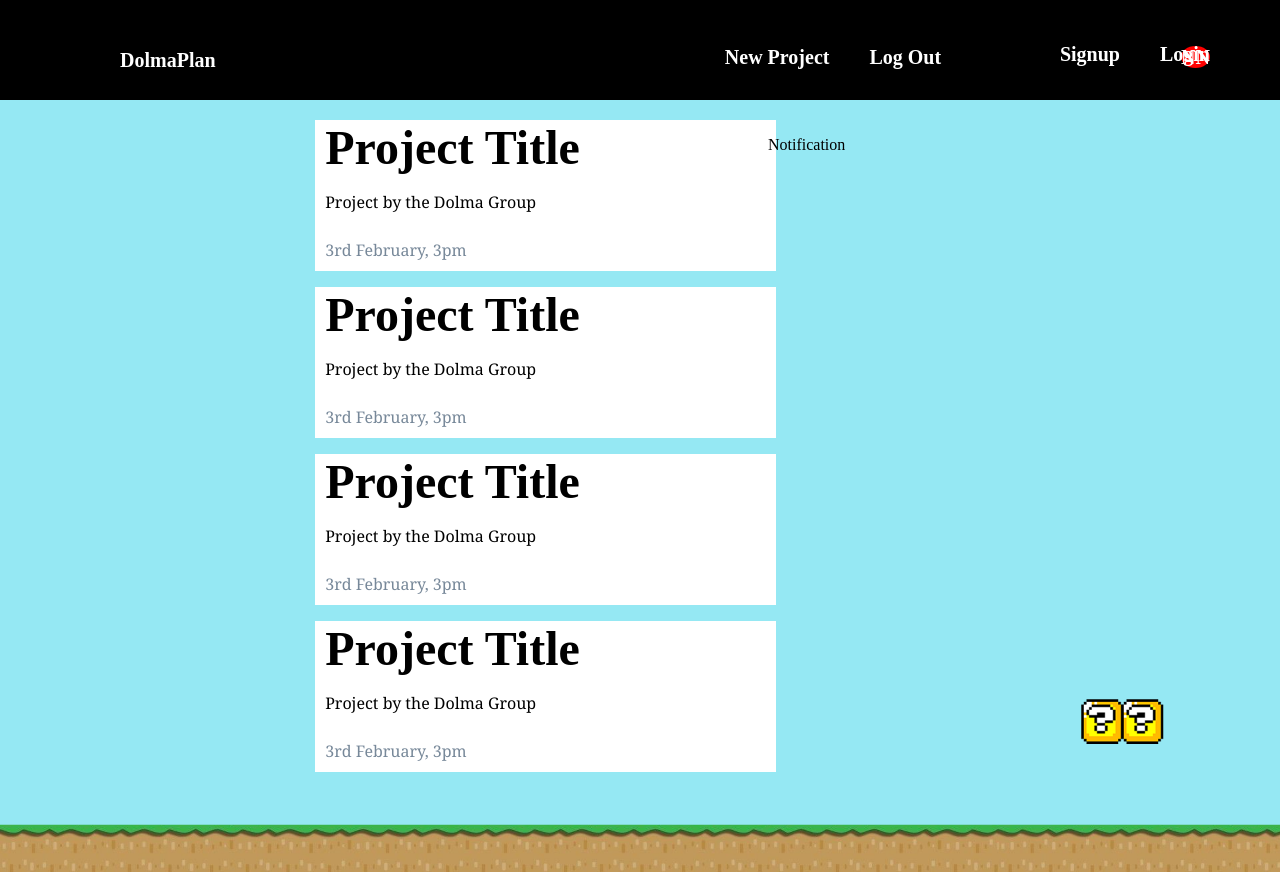
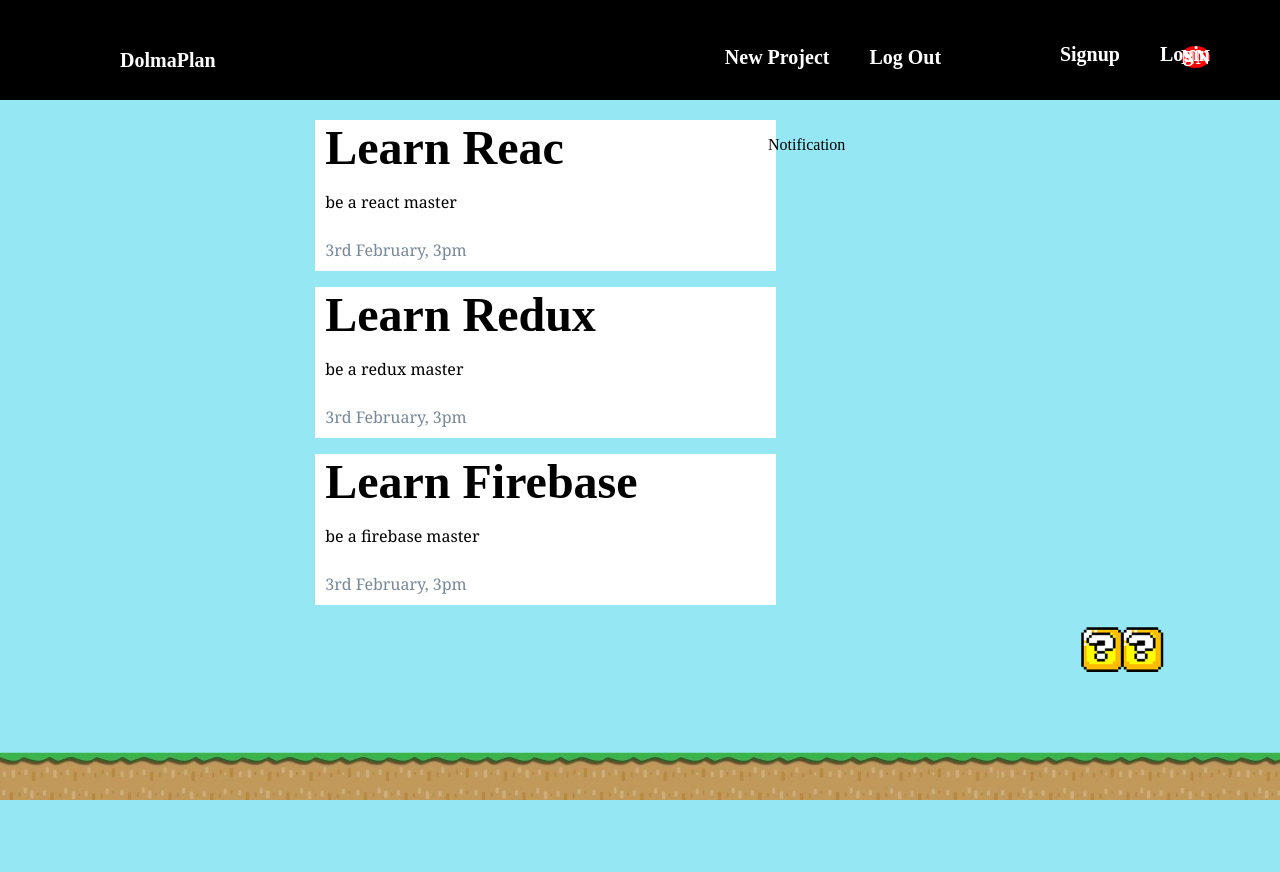
Before and after one commit to jthinlay/reactProject4, a React (Create React App) app: page / in a window 1280 px wide. After the commit the page ends 800 px from the top, so only its background shows below. Built offline with nearby package versions, Linux system fonts and the light colour scheme.

Commit message:
Created store, rootReducer, authReducer, projectReducer, and utilized redux dummy state into dashborad component and pass down projects projectSummary to projectList as props

```diff
--- a/src/App.js
+++ b/src/App.js
@@ -7,6 +7,7 @@ import ProjectDetails from './components/projects/project_details/projectDetails
 import SignIn from './components/auth/signin/signin'
 import SignUp from './components/auth/signup/signup'
 import CreateProject from './components/projects/create_project/createProject'
+
 
 function App() {
   return (
--- a/src/components/dashborad/dashboard/dashboard.jsx
+++ b/src/components/dashborad/dashboard/dashboard.jsx
@@ -1,15 +1,17 @@
 import React from 'react'
 import './dashboard.style.scss'
 import Notifications from '../notifications/notifications'
-import ProjectList from '../../projects/projectList/projectList'
+import ProjectList from '../../projects/project_list/projectList'
+import {connect} from 'react-redux'
 
 class Dashboard extends React.Component{
     render(){
+        const {projects} = this.props
         return(
             <div className="dashboard">
                 <div className="row">
                     <div className="col1">
-                        <ProjectList />
+                        <ProjectList projects = {projects}/>
                     </div>
                     <div className="col2">
                         <Notifications />
@@ -19,4 +21,9 @@ class Dashboard extends React.Component{
         )
     }
 }
-export default Dashboard
+const mapStateToProps = ( state ) => {
+    return{
+        projects: state.project.projects
+    }
+}
+export default connect(mapStateToProps)(Dashboard)
--- a/src/components/projects/projectList/projectList.jsx
+++ /dev/null
@@ -1,16 +0,0 @@
-import React from 'react'
-import './projectList.style.scss'
-import ProjectSummary from '../project_summary/projectSummary';
-
-const ProjectList = () => {
-    return(
-        <div className="project-list">
-            <ProjectSummary />
-            <ProjectSummary />
-            <ProjectSummary />
-            <ProjectSummary />
-
-        </div>
-    )
-}
-export default ProjectList
--- /dev/null
+++ b/src/components/projects/project_list/projectList.jsx
@@ -0,0 +1,17 @@
+import React from 'react'
+import './projectList.style.scss'
+import ProjectSummary from '../project_summary/projectSummary';
+
+const ProjectList = ({projects}) => {
+    return(
+        <div className="project-list">
+            {projects && projects.map(project=>{
+                return(
+                     <ProjectSummary project={project} key={project.id} />
+                )
+            })}
+
+        </div>
+    )
+}
+export default ProjectList
--- a/src/components/projects/project_summary/projectSummary.jsx
+++ b/src/components/projects/project_summary/projectSummary.jsx
@@ -1,11 +1,11 @@
 import React from 'react'
 
-const ProjectSummary = () => {
+const ProjectSummary = ({project}) => {
     return(
         <div className="project-card">
             <div className="card-content">
-                <span className="card-title">Project Title</span>
-                <p>Project by the Dolma Group</p>
+                <span className="card-title">{project.title}</span>
+                <p>{project.content}</p>
                 <p className="projected-date"> 3rd February, 3pm </p>
             </div>
         </div>
--- a/src/index.js
+++ b/src/index.js
@@ -3,13 +3,17 @@ import ReactDOM from 'react-dom';
 import './index.css';
 import App from './App';
 import {BrowserRouter} from 'react-router-dom';
-
+import {Provider} from 'react-redux'
+import store from './redux/store'
 import * as serviceWorker from './serviceWorker';
 
 ReactDOM.render(
-    <BrowserRouter>
-        <App />
-    </BrowserRouter>
+    <Provider store={store}>
+        <BrowserRouter>
+            <App />
+        </BrowserRouter>
+    </Provider>
+
 , document.getElementById('root'));
 
 // If you want your app to work offline and load faster, you can change
--- /dev/null
+++ b/src/redux/auth/authReducer.js
@@ -0,0 +1,7 @@
+const INITIAL_STATE = {
+
+}
+const authReducer = (state=INITIAL_STATE, action) => {
+    return state
+}
+export default authReducer
--- /dev/null
+++ b/src/redux/project/projectReducer.js
@@ -0,0 +1,11 @@
+const INITIAL_STATE = {
+    projects: [
+        {id: 1, title: 'Learn Reac', content: 'be a react master'},
+        {id: 2, title: 'Learn Redux', content: 'be a redux master'},
+        {id: 3, title: 'Learn Firebase', content: 'be a firebase master'}
+    ]
+}
+const projectReducer = (state=INITIAL_STATE, action) => {
+    return state
+}
+export default projectReducer
--- /dev/null
+++ b/src/redux/root-reducer.js
@@ -0,0 +1,9 @@
+import {combineReducers} from 'redux'
+import authReducer from './auth/authReducer'
+import projectReducer from './project/projectReducer'
+
+const RootReducer = combineReducers({
+    auth: authReducer,
+    project: projectReducer
+})
+export default RootReducer
--- /dev/null
+++ b/src/redux/store.js
@@ -0,0 +1,6 @@
+import {createStore} from 'redux'
+import RootRuducer from './root-reducer'
+
+const store = createStore(RootRuducer)
+
+export default store
```
Also changed, not shown: src/components/projects/project_list/projectList.style.scss (renamed from src/components/projects/projectList/projectList.style.scss).
